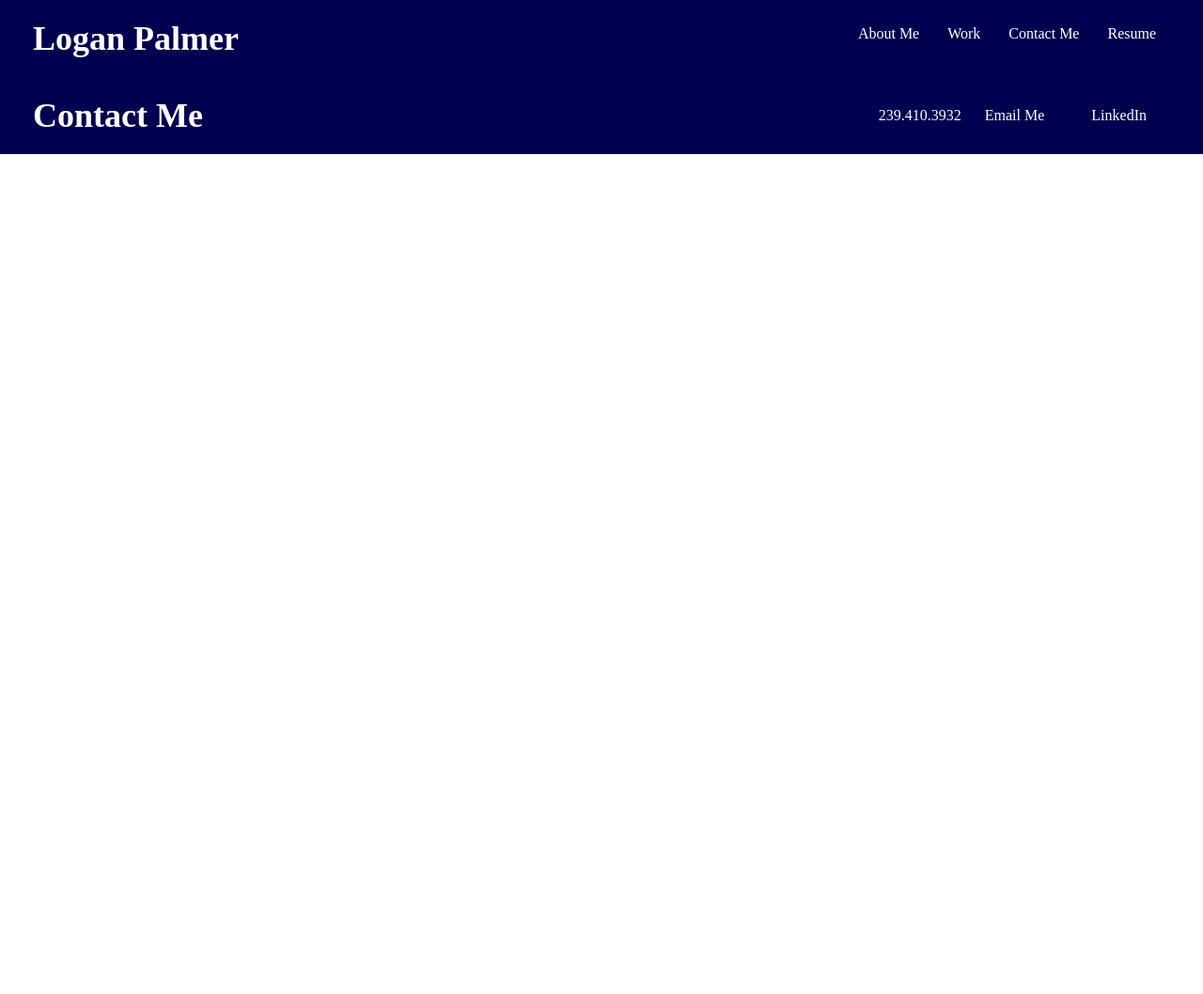
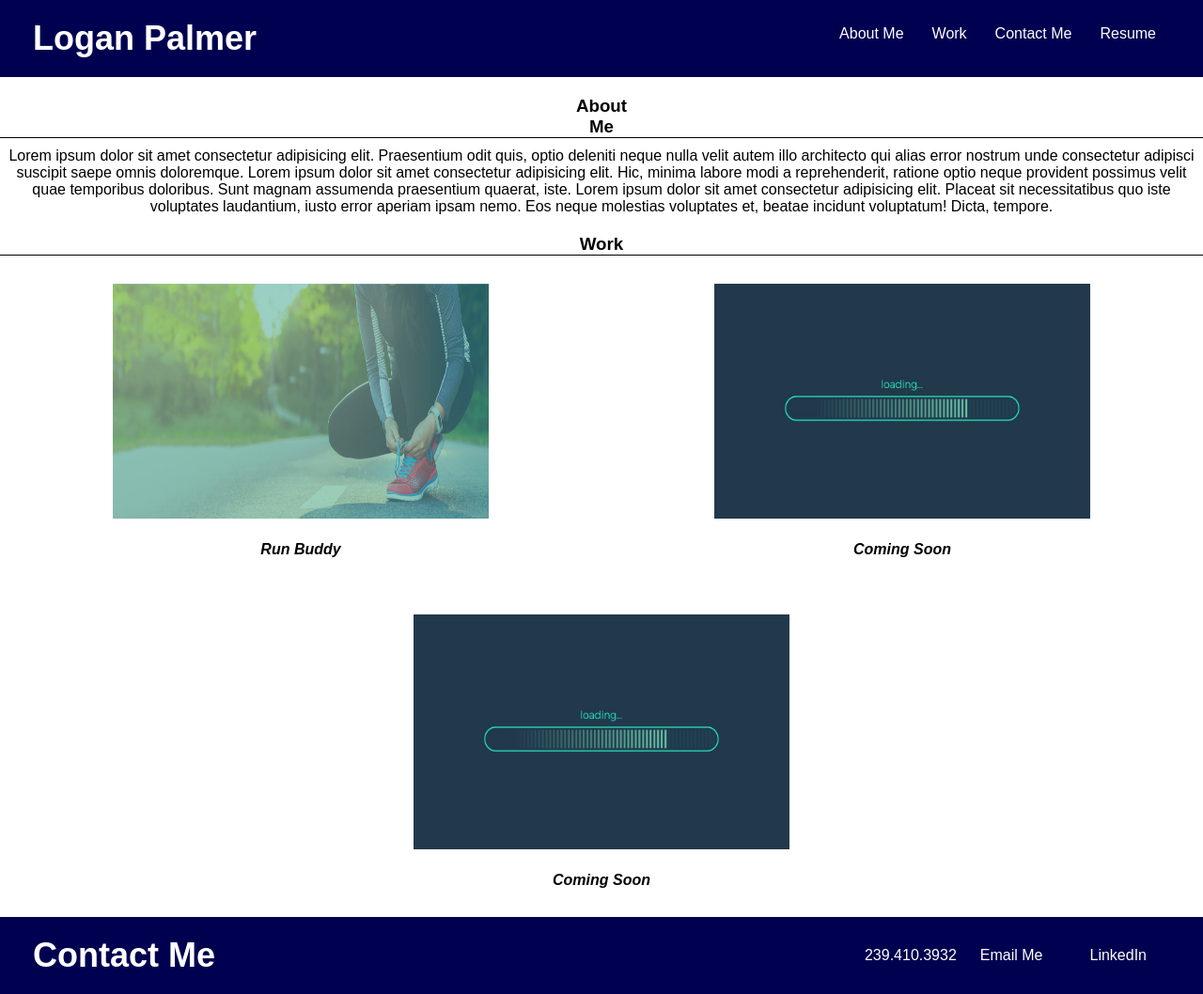
Before and after one commit to loganpalmer95/logan-palmers-portfolio, a plain HTML site: page index.html in a window 1280 px wide. Shown: the whole page at 94% size. Before the commit the page ends 800 px from the top, so only its background shows below. Drawn offline with Linux system fonts and the light colour scheme.

Commit message:
added content and styled work section

```diff
--- a/assets/css/style.css
+++ b/assets/css/style.css
@@ -6,6 +6,7 @@
     box-sizing: border-box;
     margin: 0;
     padding: 0;
+    font-family: Arial, Helvetica, sans-serif;
   }
 
 header {
@@ -52,6 +53,75 @@ header nav {
     color: white;
   }
 
+  .about h3 {
+    text-align: center;
+    border-bottom: 1.5px solid black;
+    padding-top: 20px;
+  }
+
+  .about p {
+      padding-top: 10px;
+      padding-bottom: 10px;
+      text-align: center;
+  }
+
+  .work-heading {
+      text-align: center;
+      border-bottom: 1.5px solid black;
+      padding-top: 10px;
+  }
+
+  .work {
+  width: 100%;
+  margin-left: auto 0;
+  display: flex;
+  flex-wrap: wrap;
+  justify-content: space-between;
+  }
+
+  .work p {
+      padding-top: 10px;
+      padding-bottom: 10px;
+      font-style: italic;
+      font-weight: bold;
+      text-align: center;
+  }
+
+  .work p a {
+      text-decoration: none;
+      color: black;
+      justify-content: center;
+  }
+
+  .run-buddy {
+    margin: 20px;
+    flex: 1;
+  }
+
+  .run-buddy img {
+      width: 400px;
+      height: 250px;
+  }
+.pending-1 {
+    margin: 20px;
+    flex: 1;
+}
+
+.pending-1 img {
+    width: 400px;
+    height: 250px;
+}
+
+.pending-2 {
+    margin: 20px;
+    flex: 1;
+}
+
+.pending-2 img {
+    width: 400px;
+    height: 250px;
+}
+
   footer {
     padding: 20px 35px;
     background-color: var(--tertiary-color);
--- a/index.html
+++ b/index.html
@@ -15,21 +15,61 @@
         <nav>
             <ul>
                 <li>
-                    <a href="/">About Me</a>
+                    <a href="#about-me">About Me</a>
                 </li>
                 <li>
-                    <a href="/">Work</a>
+                    <a href="#work-section">Work</a>
                 </li>
                 <li>
-                    <a href="/">Contact Me</a>
+                    <a href="#contact-me">Contact Me</a>
                 </li>
                 <li>
-                    <a href="/">Resume</a>
+                    <a href="#resume">Resume</a>
                 </li>
             </ul>
         </nav>
     </header>
 
+    <section id="about-me">
+    <div class="about">
+        <h3>About <br> Me</h3>
+        <p>
+            Lorem ipsum dolor sit amet consectetur adipisicing elit. Praesentium odit quis, optio deleniti neque nulla velit autem illo architecto qui alias error nostrum unde consectetur adipisci suscipit saepe omnis doloremque. Lorem ipsum dolor sit amet consectetur adipisicing elit. Hic, minima labore modi a reprehenderit, ratione optio neque provident possimus velit quae temporibus doloribus. Sunt magnam assumenda praesentium quaerat, iste. Lorem ipsum dolor sit amet consectetur adipisicing elit. Placeat sit necessitatibus quo iste voluptates laudantium, iusto error aperiam ipsam nemo. Eos neque molestias voluptates et, beatae incidunt voluptatum! Dicta, tempore.
+        </p>
+    </div>
+    </section>
+
+<section id="work-section">
+    <h3 class="work-heading">Work</h3>
+    <div class="work">
+    <div class="run-buddy">
+        <p>
+            <img src="./assets/images/run-buddy.jpg" alt="Run Buddy Logo" />
+        </p>
+        <p>
+            <a href="https://loganpalmer95.github.io/run-buddy/">Run Buddy</a>
+        </p>
+    </div>
+    <div class="pending-1">
+        <p>
+            <img src="./assets/images/loading.jpg" alt="Loading Image"/>
+        </p>
+        <p>
+            <a href="/">Coming Soon</a>
+        </p>
+        </div>
+        <div class="pending-2">
+            <p>
+                <img src="./assets/images/loading.jpg" alt="Loading Image"/>
+            </p>
+            <p>
+                <a href="/">Coming Soon</a>
+            </p>
+        </div>
+    </div>
+</section>
+
+    <section id="contact-me">
     <footer>
         <h2>Contact Me</h2>
             <ul>
@@ -42,5 +82,6 @@
                 </li>
             </ul>
       </footer>
+      </section>
 </body>
 </html>
```
Also changed, not shown: assets/images/loading.jpg (added), assets/images/run-buddy.jpg (added).
